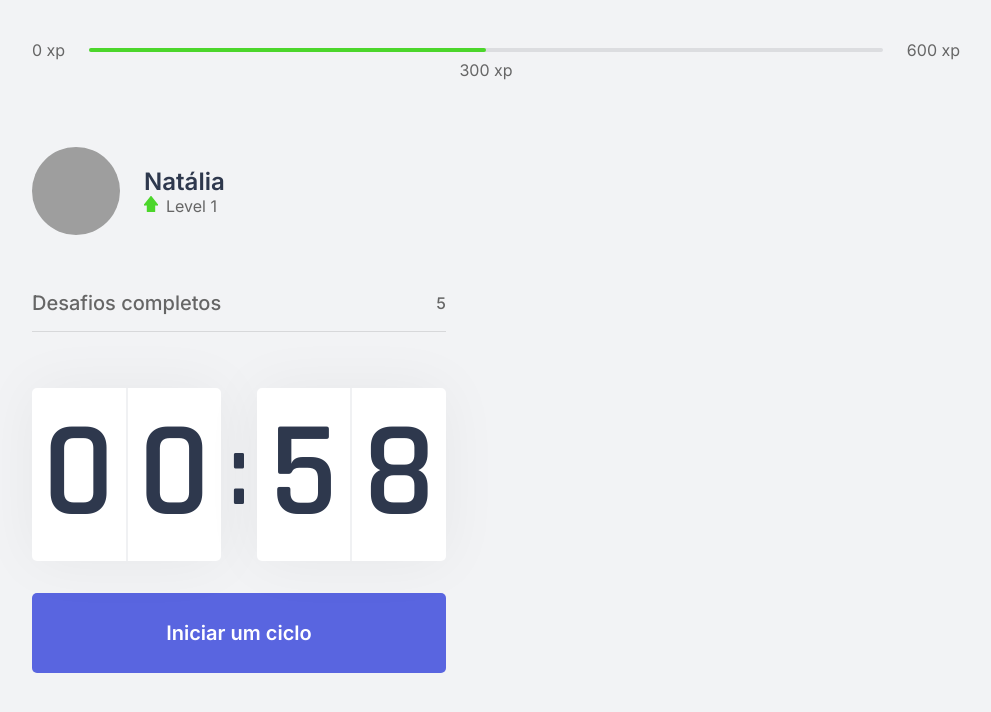
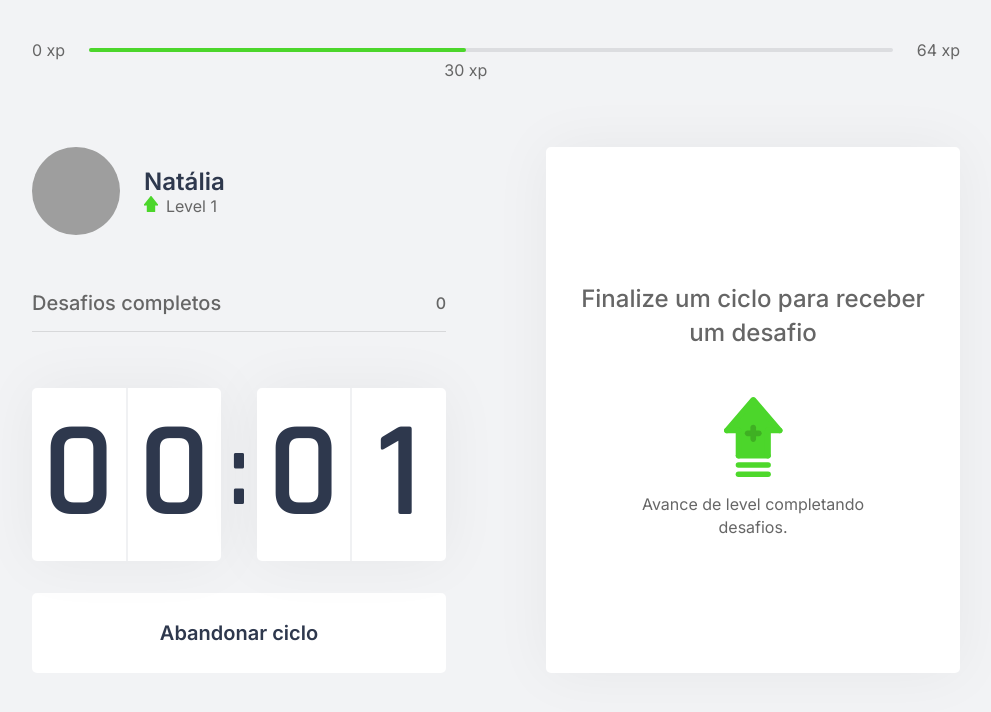
Before and after one commit to NataliaRamalho/NLW4-Move-it, a Next.js app in the folder moveit-next/: page / in a window 1280 px wide. Both pictures are taken after a click on the button "Iniciar um ciclo". Shown: the top 712 px of the page, without its empty margins (144-1135 px from the left). Built offline with nearby package versions, Linux system fonts and the light colour scheme; grey boxes are pictures that could not be loaded.

Commit message:
Terceiro dia
Criação do componente ChallengeBox,  contexto de desafios e regras de negócio.

```diff
--- /dev/null
+++ b/moveit-next/challenges.json
@@ -0,0 +1,62 @@
+[
+    {
+      "type": "body",
+      "description": "Estique um de seus braços com a palma da mão virada para frente e puxe os dedos para cima por 10 segundos por mão.",
+      "amount": 80
+    },
+    {
+      "type": "body",
+      "description": "Estique seu braço contra o peito e puxe-o utilizando o outro braço por 10 segundos por braço.",
+      "amount": 60
+    },
+    {
+      "type": "body",
+      "description": "Puxe seu pescoço com a ajuda da mão para a direita e para a esquerda, permanecendo na posição por alguns segundos.",
+      "amount": 70
+    },
+    {
+      "type": "body",
+      "description": "Com as duas mãos na parte de trás da cabeça, leve-a para baixo, alongando a parte de trás da região.",
+      "amount": 60
+    },
+    {
+      "type": "body",
+      "description": "Cruze as pernas e desça com as mãos esticadas em direção ao chão. Repita o movimento com a outra perna na frente.",
+      "amount": 100
+    },
+    {
+      "type": "body",
+      "description": "Sentado, abra as pernas e tente encostar as palmas das mãos no chão, repita 3 vezes por 5 segundos.",
+      "amount": 80
+    },
+    {
+      "type": "body",
+      "description": "Puxe o joelho de encontro ao peito e segure, troque de perna após 10 segundos.",
+      "amount": 50
+    },
+    {
+      "type": "body",
+      "description": "Sentado, cruze uma perna e incline seu tronco à frente, troque de perna após 10 segundos.",
+      "amount": 80
+    },
+    {
+      "type": "eye",
+      "description": "Sentado, feche os olhos e cubra-os com as palmas da mão durante 2 minutos, depois abra normalmente.",
+      "amount": 90
+    },
+    {
+      "type": "eye",
+      "description": "Em algum ambiente aberto, olhe o mais longe que puder em quatro direções por 3s, mexa apenas os olhos. Repita 3 vezes.",
+      "amount": 140
+    },
+    {
+      "type": "eye",
+      "description": "Usando os polegares, massage a área abaixo das sobrancelhas em movimentos circulares por 15 segundos.",
+      "amount": 70
+    },
+    {
+      "type": "body",
+      "description": "Em pé, gire a cintura o máximo que puder para a esquerda, segure por cinco segundos. Repita para a direita.",
+      "amount": 90
+    }
+  ]
--- /dev/null
+++ b/moveit-next/src/components/ChallengeBox.tsx
@@ -0,0 +1,45 @@
+import { useContext } from 'react';
+import { ChallengeContext } from '../contexts/ChallengeContext';
+import styles from '../styles/components/ChallengeBox.module.css'
+
+export function ChallengeBox(){
+    const {activeChallenge, resetChallenge} = useContext(ChallengeContext);
+
+    return(
+       <div className={styles.challengeBoxContainer}>
+           {activeChallenge ? (
+           <div className={styles.challengeActive}>
+               <header> Ganhe {activeChallenge.amount} xp</header>
+               <main>
+                 <img src={`icons/${activeChallenge.type}.svg`} alt="Level up"/>
+                 <strong>Novo desafio</strong>
+                 <p>{activeChallenge.description}</p>
+               </main>
+               <footer>
+                   <button
+                      type="button"
+                      className={styles.challengeFailedButton}
+                      onClick={resetChallenge}
+                    >
+                       Falhei
+                    </button>
+                    <button
+                      type="button"
+                      className={styles.challengeSucceededButton}
+                    >
+                       Completei
+                    </button>
+               </footer>
+           </div>):(
+            <div  className={styles.challengeNotActive}>
+                <strong>Finalize um ciclo para receber um desafio</strong>
+                <p>
+                    <img src="icons/level-up.svg" alt="Level up"/>
+                    Avance de level completando desafios.
+               </p>
+            </div>
+           )}
+
+       </div>
+    )
+}
--- a/moveit-next/src/components/CompletedChallenges.tsx
+++ b/moveit-next/src/components/CompletedChallenges.tsx
@@ -1,11 +1,15 @@
 
+import { useContext } from 'react'
+import { ChallengeContext } from '../contexts/ChallengeContext'
 import styles from '../styles/components/CompletedChallenges.module.css'
 
 export function CompletedChallenges(){
+   const {challengesCompleted} = useContext(ChallengeContext);
+
     return(
        <div className={styles.completedChallengesContainer}>
           <span>Desafios completos</span>
-          <span>5</span>
+          <span>{challengesCompleted}</span>
        </div>
     )
 }
--- a/moveit-next/src/components/Countdown.tsx
+++ b/moveit-next/src/components/Countdown.tsx
@@ -1,28 +1,42 @@
-import { useState, useEffect } from 'react'
-import styles from '../styles/components/Countdown.module.css'
+import { useState, useEffect, useContext } from "react";
+import { ChallengeContext } from "../contexts/ChallengeContext";
+import styles from "../styles/components/Countdown.module.css";
 
-export function Countdown(){
-    const [time, setTime] = useState(1 * 60)
-    const[active, setActive] = useState(false)
+let countdownTimeout: NodeJS.Timeout;
 
-    const minutes =  Math.floor(time / 60);
-    const seconds =  time % 60;
+export function Countdown() {
+  const {startNewChallenge} = useContext(ChallengeContext);
+  const [time, setTime] = useState(0.05 * 60);
+  const [isActive, setIsActive] = useState(false);
+  const [hasFinished, setHasFinished] = useState(false);
 
-    const [minuteLeft, minuteRight] = String(minutes).padStart(2, '0').split('');
-    const [secondLeft, secondRight] = String(seconds).padStart(2, '0').split('');
+  const minutes = Math.floor(time / 60);
+  const seconds = time % 60;
 
-    function startCountdown(){
-        setActive(true);
+  const [minuteLeft, minuteRight] = String(minutes).padStart(2, "0").split("");
+  const [secondLeft, secondRight] = String(seconds).padStart(2, "0").split("");
+
+  function startCountdown() {
+    setIsActive(true);
+  }
+  function resetCountdown() {
+    clearTimeout(countdownTimeout);
+    setIsActive(false);
+    setTime(0.05 * 60);
   }
   useEffect(() => {
-        if(active && time > 0){
-            setTimeout(()=>{
-                setTime(time-1);
-            },1000)
+    if (isActive && time > 0) {
+      countdownTimeout = setTimeout(() => {
+        setTime(time - 1);
+      }, 1000);
+    } else if (isActive && time === 0) {
+      setHasFinished(true);
+      setIsActive(false);
+      startNewChallenge();
     }
-    }, [active, time]);
+  }, [isActive, time]);
 
-    return(
+  return (
     <div>
       <div className={styles.countdownContainer}>
         <div>
@@ -35,12 +49,31 @@
           <span> {secondRight}</span>
         </div>
       </div>
-       <button type="button"
+      {hasFinished ? (
+        <button disabled type="button" className={styles.countdownButton}>
+          Ciclo encerrado
+        </button>
+      ) : (
+        <>
+          {isActive ? (
+            <button
+              type="button"
+              className={`${styles.countdownButton} ${styles.countdownButtonActive}`}
+              onClick={resetCountdown}
+            >
+              Abandonar ciclo
+            </button>
+          ) : (
+            <button
+              type="button"
               className={styles.countdownButton}
               onClick={startCountdown}
             >
               Iniciar um ciclo
             </button>
+          )}
+        </>
+      )}
     </div>
-    )
+  );
 }
--- a/moveit-next/src/components/ExperienceBar.tsx
+++ b/moveit-next/src/components/ExperienceBar.tsx
@@ -1,16 +1,23 @@
+import { useContext } from 'react'
+import { ChallengeContext } from '../contexts/ChallengeContext';
 import styles from '../styles/components/ExperienceBar.module.css'
 
 export function ExperienceBar(){
+    const {currentExperience, experienceToNextLevel} = useContext(ChallengeContext);
+
+    const percentToNextLevel = Math.round(currentExperience * 100)/ experienceToNextLevel;
+
     return(
         <header className={styles.experienceBar}>
+
             <span> 0 xp</span>
             <div>
-                <div style={{width: '50%'}}></div>
-                <span className={styles.currentExperience} style={{left: '50%'}}>
-                    300 xp
+                <div style={{width: `${percentToNextLevel}%` }}></div>
+                <span className={styles.currentExperience} style={{left: `${percentToNextLevel}%` }}>
+                    {currentExperience} xp
                 </span>
             </div>
-            <span>600 xp</span>
+            <span>{experienceToNextLevel} xp</span>
         </header>
     )
 }
--- /dev/null
+++ b/moveit-next/src/contexts/ChallengeContext.tsx
@@ -0,0 +1,64 @@
+import {createContext, ReactNode, useState} from 'react'
+import challenges from '../../challenges.json'
+
+interface Challenge{
+    type: 'body' | 'eye';
+    description: string;
+    amount: number;
+}
+
+interface ChallengeContextData{
+    level: number;
+    currentExperience: number;
+    challengesCompleted: number;
+    experienceToNextLevel: number;
+    activeChallenge: Challenge;
+    resetChallenge:()=> void;
+    levelUp: () => void;
+    startNewChallenge: () => void;
+
+}
+
+interface ChallengesProviderProps{
+    children: ReactNode;
+}
+
+export const ChallengeContext = createContext({} as ChallengeContextData);
+
+export function ChallengesProvider({children}: ChallengesProviderProps){
+    const [level, setLevel] = useState(1)
+    const [currentExperience, setCurrentExperience] = useState(30);
+    const [challengesCompleted, setChallengesCompleted] = useState(0);
+
+    const [activeChallenge, setActiveChallenge] = useState(null);
+
+    const experienceToNextLevel = Math.pow((level + 1 )*4 , 2)
+
+    function levelUp(){
+        setLevel(level+1);
+    }
+
+    function startNewChallenge(){
+        const randomChallengeIndex = Math.floor(Math.random() * challenges.length);
+        const challenge = challenges[randomChallengeIndex]
+        setActiveChallenge(challenge)
+    }
+
+    function resetChallenge(){
+        setActiveChallenge(null)
+    }
+
+    return (
+        <ChallengeContext.Provider value={{
+            level,
+            currentExperience,
+            challengesCompleted,
+            experienceToNextLevel,
+            activeChallenge,
+            resetChallenge,
+            levelUp,
+            startNewChallenge}}>
+            {children}
+        </ChallengeContext.Provider>
+    )
+}
--- a/moveit-next/src/pages/_app.tsx
+++ b/moveit-next/src/pages/_app.tsx
@@ -1,8 +1,17 @@
 import '../styles/global.css'
+
+import {ChallengeContext, ChallengesProvider} from '../contexts/ChallengeContext'
+
 
 
 function MyApp({ Component, pageProps }) {
-  return <Component {...pageProps} />
+
+  return (
+    <ChallengesProvider>
+      <Component {...pageProps} />
+    </ChallengesProvider>
+
+  )
 }
 
 export default MyApp
--- a/moveit-next/src/pages/index.tsx
+++ b/moveit-next/src/pages/index.tsx
@@ -6,6 +6,7 @@
 import Head from 'next/head'
 
 import styles from '../styles/pages/Home.module.css'
+import { ChallengeBox } from '../components/ChallengeBox'
 
 export default function Home() {
   return (
@@ -20,7 +21,9 @@
            <CompletedChallenges/>
            <Countdown/>
          </div>
-         <div></div>
+         <div>
+           <ChallengeBox/>
+         </div>
        </section>
 
      </div>
--- /dev/null
+++ b/moveit-next/src/styles/components/ChallengeBox.module.css
@@ -0,0 +1,108 @@
+.challengeBoxContainer{
+    height: 100%;
+    background: var(--white);
+    border-radius: 5px;
+    box-shadow: 0 0 60px rgba(0,0,0, 0.05);
+    padding: 1.5rem 2rem;
+
+    display: flex;
+    flex-direction: column;
+    align-items: center;
+    justify-content: center;
+
+    text-align: center;
+}
+
+.challengeNotActive{
+    display: flex;
+    flex-direction: column;
+    align-items: center;
+}
+
+.challengeNotActive strong{
+  font-size: 1.5rem;
+  font-weight: 500;
+  line-height: 1.4;
+}
+
+.challengeNotActive p{
+    display: flex;
+    flex-direction: column;
+    align-items: center;
+    line-height: 1.4;
+    max-width: 70%;
+    margin-top: 3rem;
+}
+
+.challengeNotActive p img{
+   margin-bottom: 1rem;
+}
+
+.challengeActive{
+    height: 100%;
+
+    display: flex;
+    flex-direction: column;
+}
+.challengeActive header{
+    color: var(--blue);
+    font-weight: 600;
+    font-size: 1.25rem;
+    padding: 0 2rem 1.5rem;
+    border-bottom: 1px solid var(--gray-line);
+}
+
+.challengeActive main{
+    flex:1;
+    display: flex;
+    flex-direction: column;
+    align-items: center;
+    justify-content: center;
+}
+
+.challengeActive main strong{
+    font-size: 2rem;
+    font-weight: 600;
+    color: var(--title);
+    margin: 1.5rem 0 1rem;
+}
+
+.challengeActive main p {
+    line-height: 1.5;
+}
+
+.challengeActive footer {
+    display: grid;
+    grid-template-columns: 1fr 1fr;
+    gap: 1rem;
+}
+
+.challengeActive footer button {
+    height: 3rem;
+
+    display: flex;
+    align-items: center;
+    justify-content: center;
+
+    border: 0;
+    border-radius: 5px;
+
+    color: var(--white);
+
+    font-size: 1rem;
+    font-weight: 600;
+
+    transition: filter 0.2s;
+}
+
+.challengeActive footer button.challengeFailedButton{
+    background: var(--red);
+}
+
+.challengeActive footer button.challengeSucceededButton{
+    background: var(--green);
+}
+
+.challengeActive footer button:hover{
+    filter: brightness(0.9);
+}
--- a/moveit-next/src/styles/components/Countdown.module.css
+++ b/moveit-next/src/styles/components/Countdown.module.css
@@ -60,6 +60,23 @@
     transition: background-color 0.2s;
 }
 
-.countdownButton:hover{
+.countdownButton:not(:disabled):hover{
     background: var(--blue-dark);
 }
+
+.countdownButtonActive{
+    background: var(--white);
+    color: var(--title);
+    transition: background-color 0.2s;
+}
+
+.countdownButtonActive:not(:disabled):hover{
+    background: var(--red);
+    color: var(--white);
+}
+
+.countdownButton:disabled{
+    background: var(--white);
+    color: var(--text);
+    cursor: not-allowed;
+}
```
Lines whose indentation alone changed are shown as unchanged.
